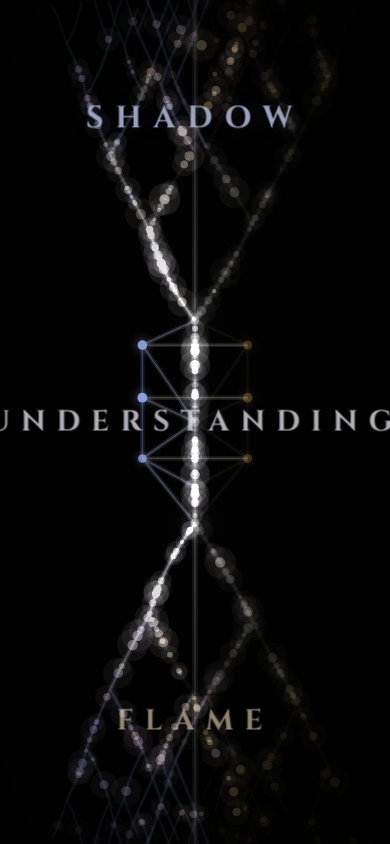
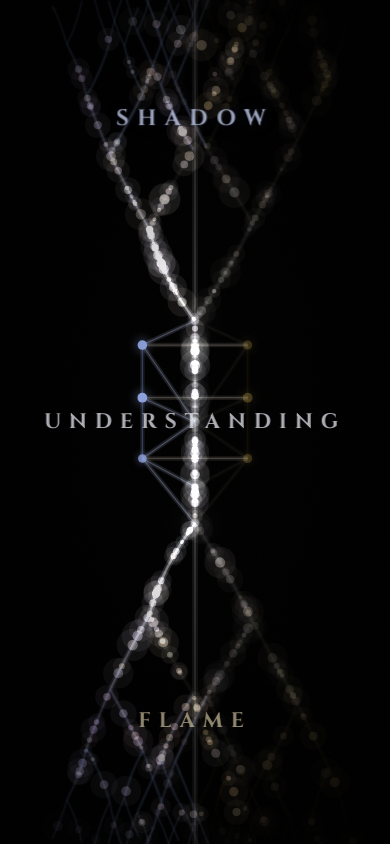
Before and after one commit to JDOG332/educationrevelation, a React (Vite) app: page / in a window 390 px wide. Built offline with nearby package versions, Linux system fonts and the light colour scheme.

Commit message:
Responsive font min: 55 * PHI_INV² = 21px for small screens
clamp(29px, ...) → clamp(21px, ...) so long words like
CONSCIOUSNESS and ENLIGHTENMENT fit on narrow phones.
Min derived from max via golden ratio: 55 * 0.382 = 21px.

Co-Authored-By: Claude Opus 4.6 <noreply@anthropic.com>

```diff
--- a/src/components/binaryLanding.jsx
+++ b/src/components/binaryLanding.jsx
@@ -472,7 +472,7 @@ export default function BinaryLandingCanvas({ onChoice }) {
 
   const labelFont = {
     fontFamily: "'Cinzel', serif",
-    fontSize: `clamp(29px, ${PHI * PHI * PHI}vw, 55px)`,
+    fontSize: `clamp(${Math.round(55 * PHI_INV * PHI_INV)}px, ${PHI * PHI * PHI}vw, 55px)`,
     fontWeight: 700,
     letterSpacing: goldenLS,
   };
```
